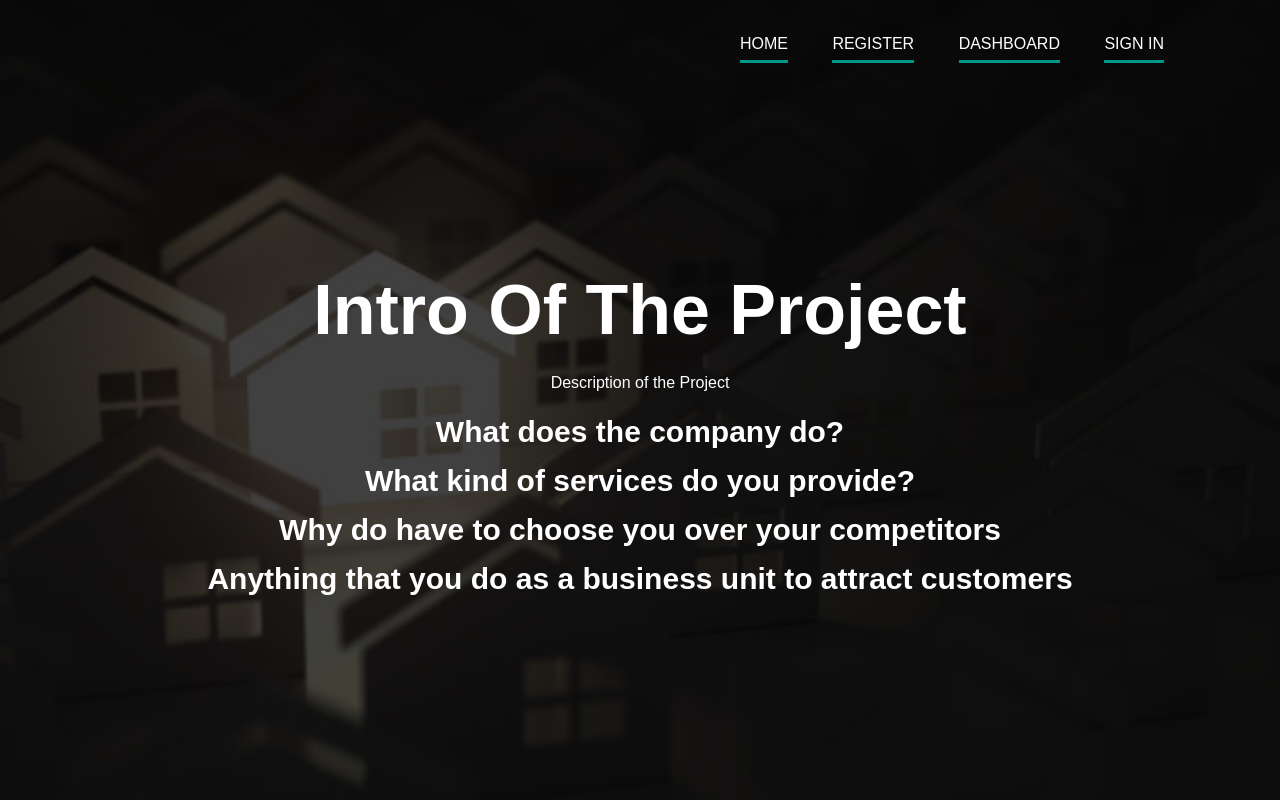
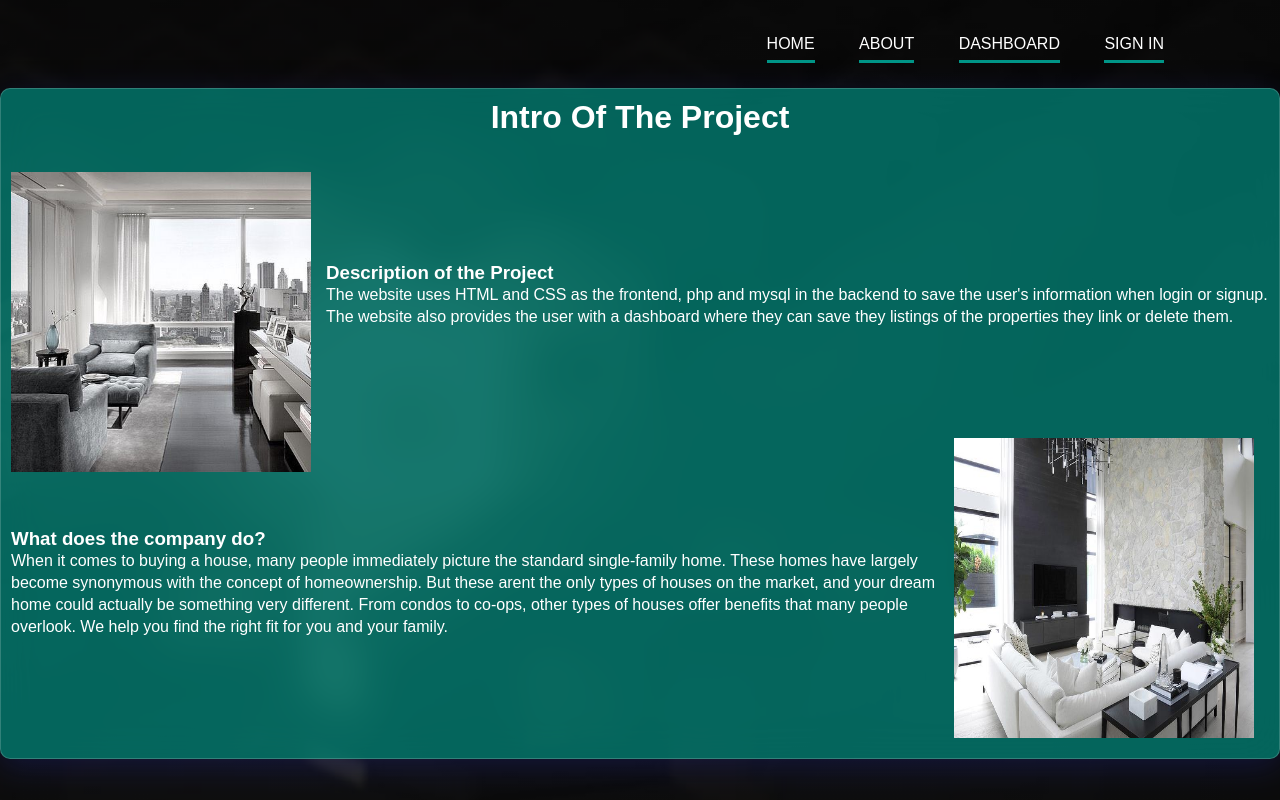
Before and after one commit to smandala1/Group-Project-3, a PHP site: page /about.html in a window 1280 px wide. Run offline with PHP 8.4, Linux system fonts and the light colour scheme.

Commit message:
About Page

```diff
--- a/about.html
+++ b/about.html
@@ -14,19 +14,46 @@
             <img src="" class="logo">
             <ul>
                 <li><a href="index.html">Home</a></li>
-                <li><a href="register.html">Register</a></li>
+                <li><a href="about.html">About</a></li>
                 <li><a href="#">Dashboard</a></li>
-                <li><a href="login.html">Sign In </a></li>
+                <li><a href="login.php">Sign In </a></li>
             </ul>
         </div>
-        <div class="content">
-            <h1>Intro Of The Project</h1>
-            <p>Description of the Project</p>
-            <h2>What does the company do?</h2>
-            <h2>What kind of services do you provide?</h2>
-            <h2>Why do have to choose you over your competitors</h2>
-            <h2>Anything that you do as a business unit to attract customers</h2>
-        </div>
+        <div id="box">
+            <div class="about">
+                <h1>Intro Of The Project</h1>
+                <br><br>
+                <img src="img1.jpeg" alt="" width="300" height="300" id="hp" />
+                <br><br><br>
+                <br><br>
+                <h3>Description of the Project</h3>
+                <p>The website uses HTML and CSS as the frontend, php and mysql in the backend to save the user's
+                    information when login or signup. <br> The website also provides the user with a dashboard where
+                    they can
+                    save they listings of the properties they link or delete them. </p>
+                <br><br><br>
+                <br><br>
+                <img src="img2.jpeg" alt="" width="300" height="300" id="hp1" />
+                <br><br><br>
+                <br><br>
+                <h3>What does the company do?</h3>
+                <p>When it comes to buying a house, many people immediately picture the standard single-family home.
+                    These homes have largely become synonymous with the concept of homeownership. But these arent the
+                    only types of houses on the market, and your dream home could actually be something very different.
+                    From condos to co-ops, other types of houses offer benefits that many people overlook. We help you
+                    find the right fit for you and your family.
+                </p>
+                <br><br><br>
+                <br><br>
+                <!-- <img src="img3.jpeg" alt="" width="250" height="250" id="hp2" />
+                <br><br><br>
+                <br><br>
+                <h3>What kind of services do you provide?,Why do have to choose you over your competitors</h3>
+                <p></p>
+                <br><br><br>
+                <br><br> -->
+
+            </div>
 </body>
 
 </html>
--- a/login.html
+++ b/login.html
@@ -4,7 +4,7 @@
 <head>
     <link rel="stylesheet" href="style.css">
     <title>
-
+        Login
     </title>
 </head>
 
@@ -22,7 +22,7 @@
                 <div class="col-right">
                     <div class="login-form">
                         <h2>Login</h2>
-                        <form>
+                        <form method="post">
                             <p>
                                 <input type="text" placeholder="Username" required>
                             </p>
@@ -37,12 +37,12 @@
                                 <a href="register.html">Create an account.</a>
                             </p>
                         </form>
+
                     </div>
                 </div>
             </div>
         </div>
     </div>
-
 </body>
 
 </html>
--- a/register.html
+++ b/register.html
@@ -4,7 +4,7 @@
 <head>
     <link rel="stylesheet" href="style.css">
     <title>
-
+        Register
     </title>
 </head>
 
@@ -23,7 +23,7 @@
                 <div class="col-right">
                     <div class="login-form">
                         <h2>Register</h2>
-                        <form>
+                        <form method="post">
                             <p>
                                 <input type="text" placeholder="Username" required>
                             </p>
@@ -43,6 +43,7 @@
                                 <a href="login.html">Already Have An Account!</a>
                             </p>
                         </form>
+
                     </div>
                 </div>
             </div>
--- a/style.css
+++ b/style.css
@@ -1,5 +1,5 @@
-/* * * * * General CSS * * * * */
-*,
+
+ *,
 *::before,
 *::after {
   box-sizing: border-box;
@@ -228,7 +228,7 @@ p {
   color: #fff;
   text-transform: uppercase;
 }
-.navbar ul li ::after{
+.navbar ul li  ::after{
   content: '';
   height: 3px;
   width: 100%;
@@ -238,7 +238,7 @@ p {
   bottom:-10px;
   transition: 0.5s;
 }
-.navbar ul li :hover::after{
+.navbar ul li :hover ::after{
   width: 100%;
 }
 .content{
@@ -292,3 +292,30 @@ button:hover span{
 button:hover {
   border: none;
 }
+.about{
+  height: auto;
+  width: auto;
+  background-color:#009688;
+  color: #fff;
+  padding: 10px;
+  border: solid 3px black;
+  margin: 0;
+background: rgba( 0, 150, 136, 0.65 );
+box-shadow: 0 8px 32px 0 rgba( 31, 38, 135, 0.37 );
+backdrop-filter: blur( 20px );
+-webkit-backdrop-filter: blur( 20px );
+border-radius: 10px;
+border: 1px solid rgba( 255, 255, 255, 0.18 );
+}
+.about h1{
+  text-align: center;
+
+}
+#hp,#hp2 {
+  float: left;
+   margin: 0 15px 0 0;
+  }
+#hp1  {
+    float: right;
+     margin: 0 15px 0 0;
+    }
```
Also changed, not shown: index.html (+4 -3 lines), img1.jpeg (added), img2.jpeg (added), img3.jpeg (added).
